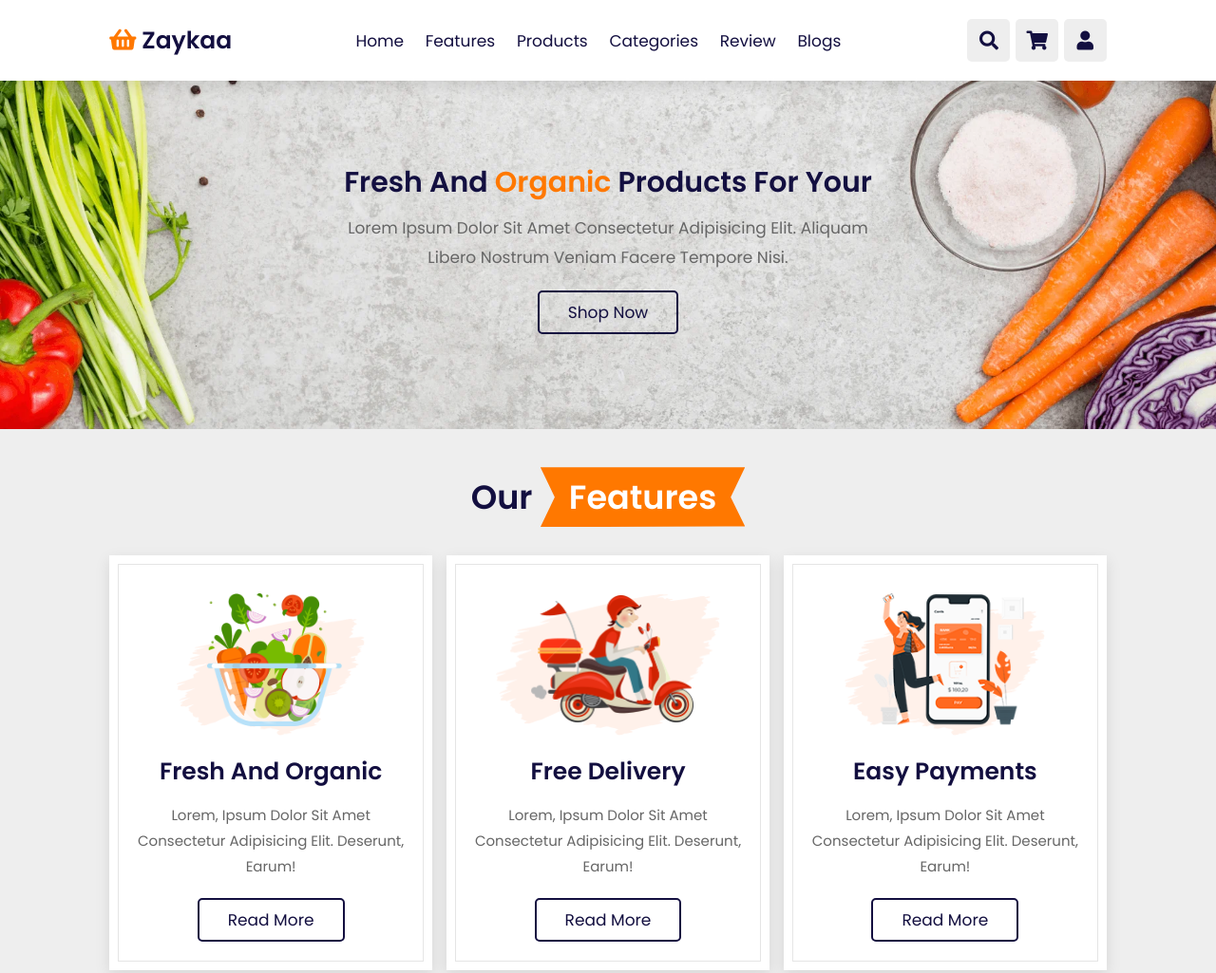
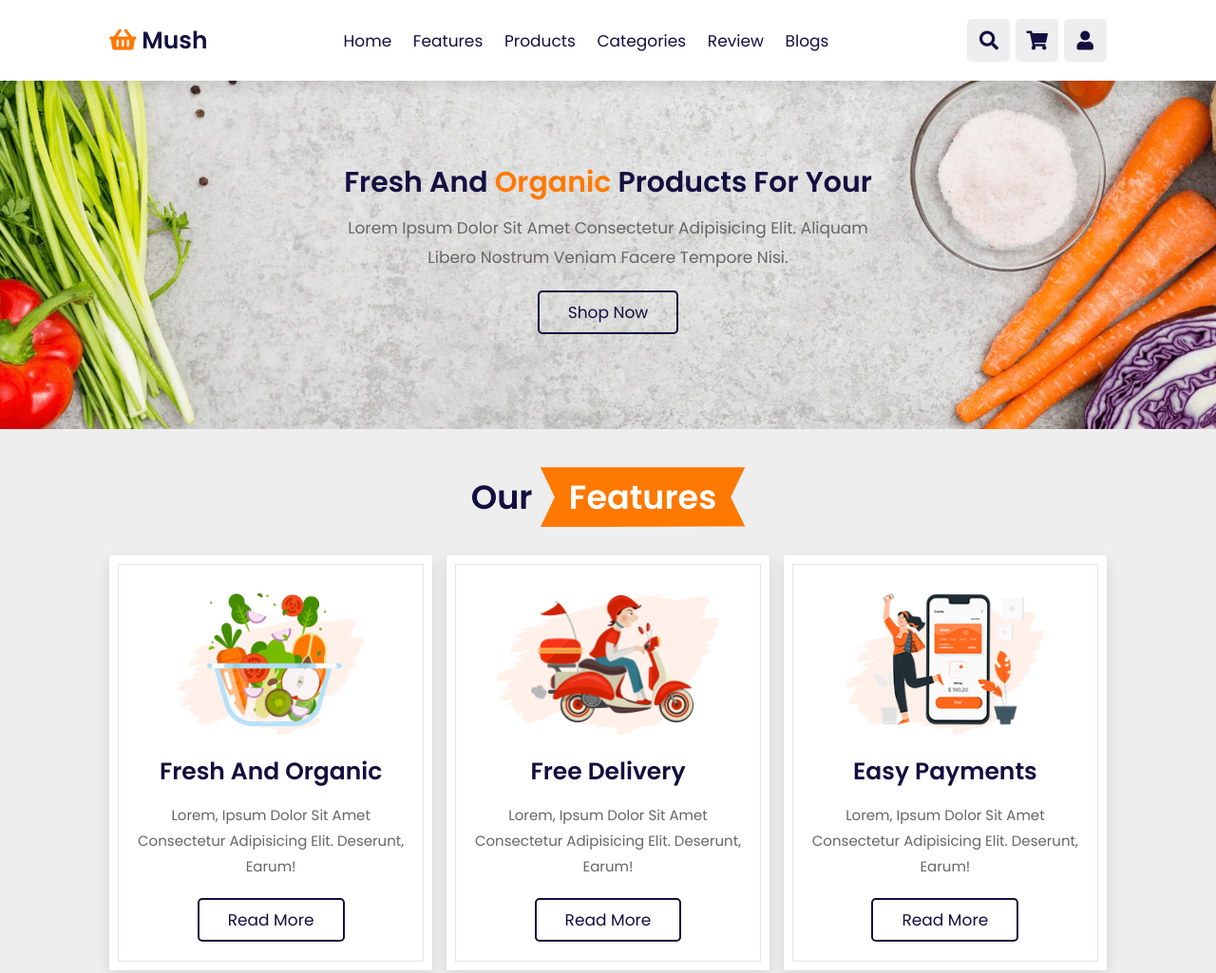
Before and after one commit to andrew1440/MUSH-ONLINE-FOOD, a plain HTML site: page index.html in a window 1280 px wide. Shown: the top 1025 px of the page at 95% size. Drawn offline with nearby package versions, Linux system fonts and the light colour scheme.

Commit message:
fixed typo

```diff
--- a/index.html
+++ b/index.html
@@ -21,7 +21,7 @@
 
 <header class="header">
 
-    <a href="#" class="logo"> <i class="fas fa-shopping-basket"></i> Zaykaa  </a>
+    <a href="#" class="logo"> <i class="fas fa-shopping-basket"></i> Mush  </a>
 
     <nav class="navbar">
         <a href="#home">home</a>
```
